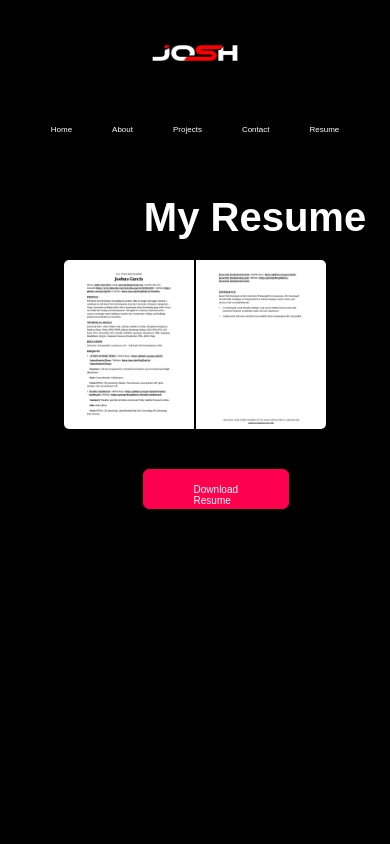
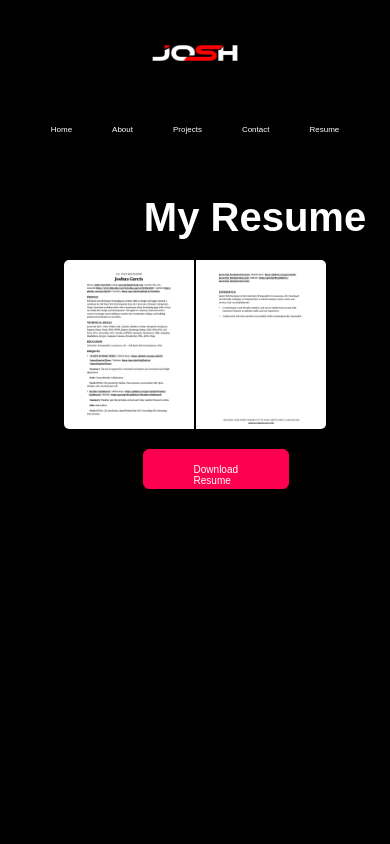
Before and after one commit to garciajv86/React_Portfolio, a React (Vite) app: page /resume in a window 390 px wide. Shown: the top 844 px of the page. Built offline with nearby package versions, Linux system fonts and the light colour scheme.

Commit message:
added more responsivieness to my projects page

```diff
--- a/src/styles/ProjectsPage.css
+++ b/src/styles/ProjectsPage.css
@@ -97,20 +97,49 @@
 }
 @media only screen and (max-width: 601px) {
   .sub-title {
-    margin: 0 0 0 100px;
+    display: flex;
+    justify-content: center;
+    font-size: 50px;
+    margin-bottom: 1px;
   }
   .btn {
-    position: absolute;
-    width: 172px;
-    height: 40px;
-    margin: 20px 0 0 140px;
+    display: flex;
+    justify-content: center;
+    font-size: 9px;
+    width: 142px;
+    margin-top: 10px;
   }
   .work-list {
     position: absolute;
     margin: 100px;
   }
   .copyright {
-    margin-top: 1600px;
+    margin-top: 2800px;
+  }
+  nav span {
+    font-size: 14px;
+  }
+}
+@media only screen and (max-width: 600px) {
+  .sub-title {
+    margin-left: 120px;
+  }
+  .btn {
+    margin-left: 155px;
+  }
+  .copyright {
+    margin-top: 1700px;
+  }
+  nav span {
+    font-size: 14px;
+  }
+}
+@media only screen and (max-width: 565px) {
+  nav span {
+    font-size: 10px;
+  }
+  nav {
+    justify-content: center;
   }
 }
 @media only screen and (max-width: 500px) {
@@ -131,9 +160,7 @@
     height: 40px;
     margin: 20px 0 0 135px;
   }
-  nav {
-    justify-content: center;
-  }
+
   nav span {
     font-size: 8px;
   }
```
